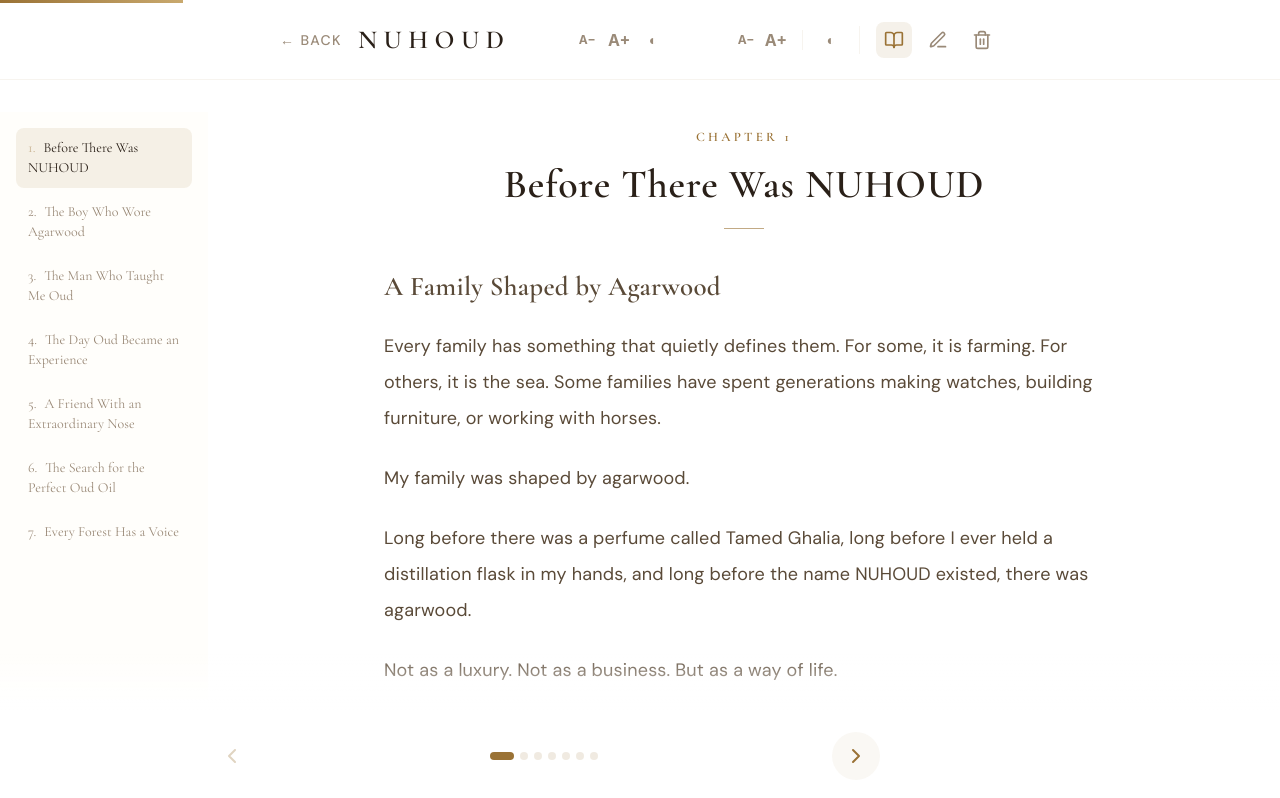
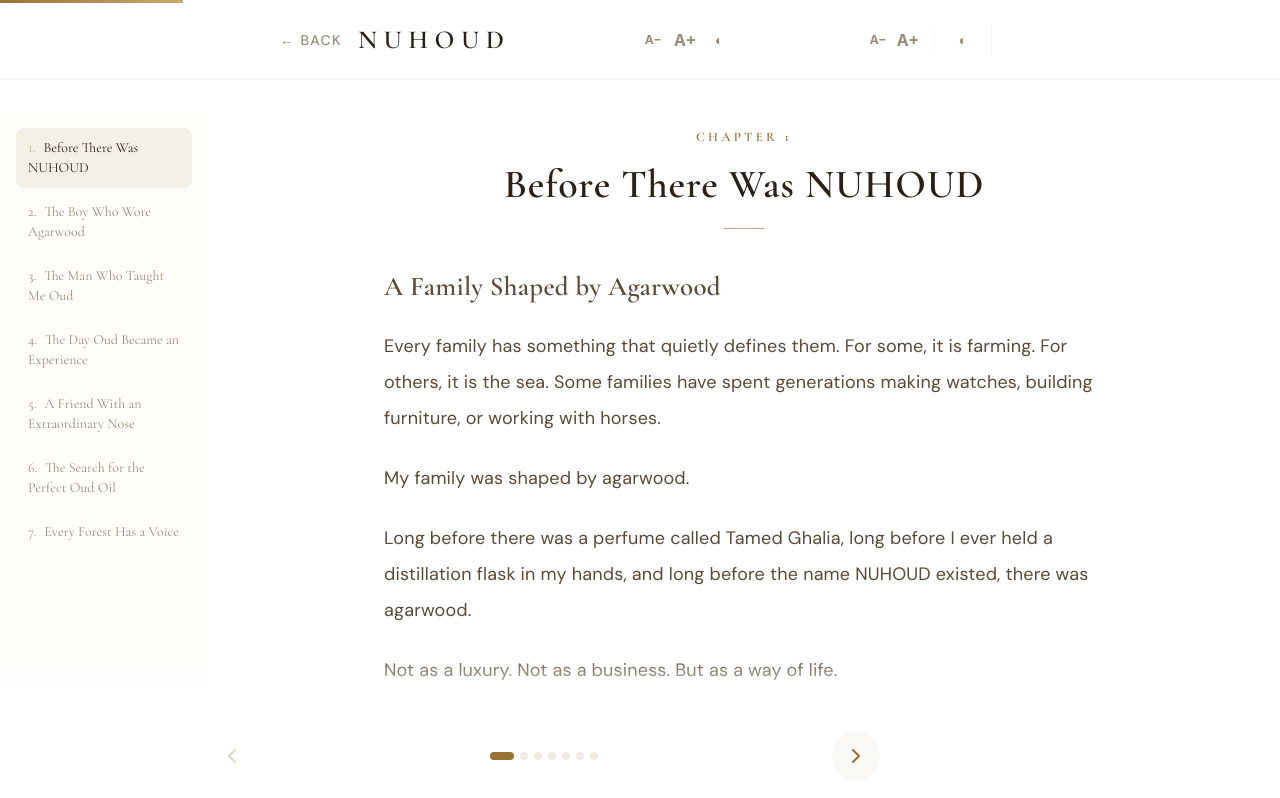
Before and after one commit to imrejaul007/bramble-perfumes, a React (Vite) app: page /story in a window 1280 px wide. Shown: the top 798 px of the page. Built offline with nearby package versions, Linux system fonts and the light colour scheme; a web font is replaced by a local one.

Commit message:
Remove edit and delete buttons from header

```diff
--- a/src/StoryPortal.jsx
+++ b/src/StoryPortal.jsx
@@ -1753,37 +1753,6 @@ export default function StoryPortal() {
                 )}
               </button>
             </div>
-            <button
-              onClick={() => setIsReadMode(!isReadMode)}
-              className="p-2 rounded-lg transition-colors"
-              style={{
-                background: isReadMode ? 'rgba(154,114,53,0.1)' : 'transparent',
-                color: isReadMode ? '#9A7235' : '#9A8A78'
-              }}
-              aria-label="Toggle read mode"
-            >
-              <BookOpen size={20} />
-            </button>
-            {isReadMode && (
-              <>
-                <button
-                  onClick={handleEnterEdit}
-                  className="p-2 rounded-lg transition-colors"
-                  style={{color: mutedColor}}
-                  aria-label="Edit chapter"
-                >
-                  <Edit3 size={20} />
-                </button>
-                <button
-                  onClick={handleReset}
-                  className="p-2 rounded-lg transition-colors"
-                  style={{color: mutedColor}}
-                  aria-label="Reset to default"
-                >
-                  <Trash2 size={20} />
-                </button>
-              </>
-            )}
           </div>
         </div>
       </header>
```
